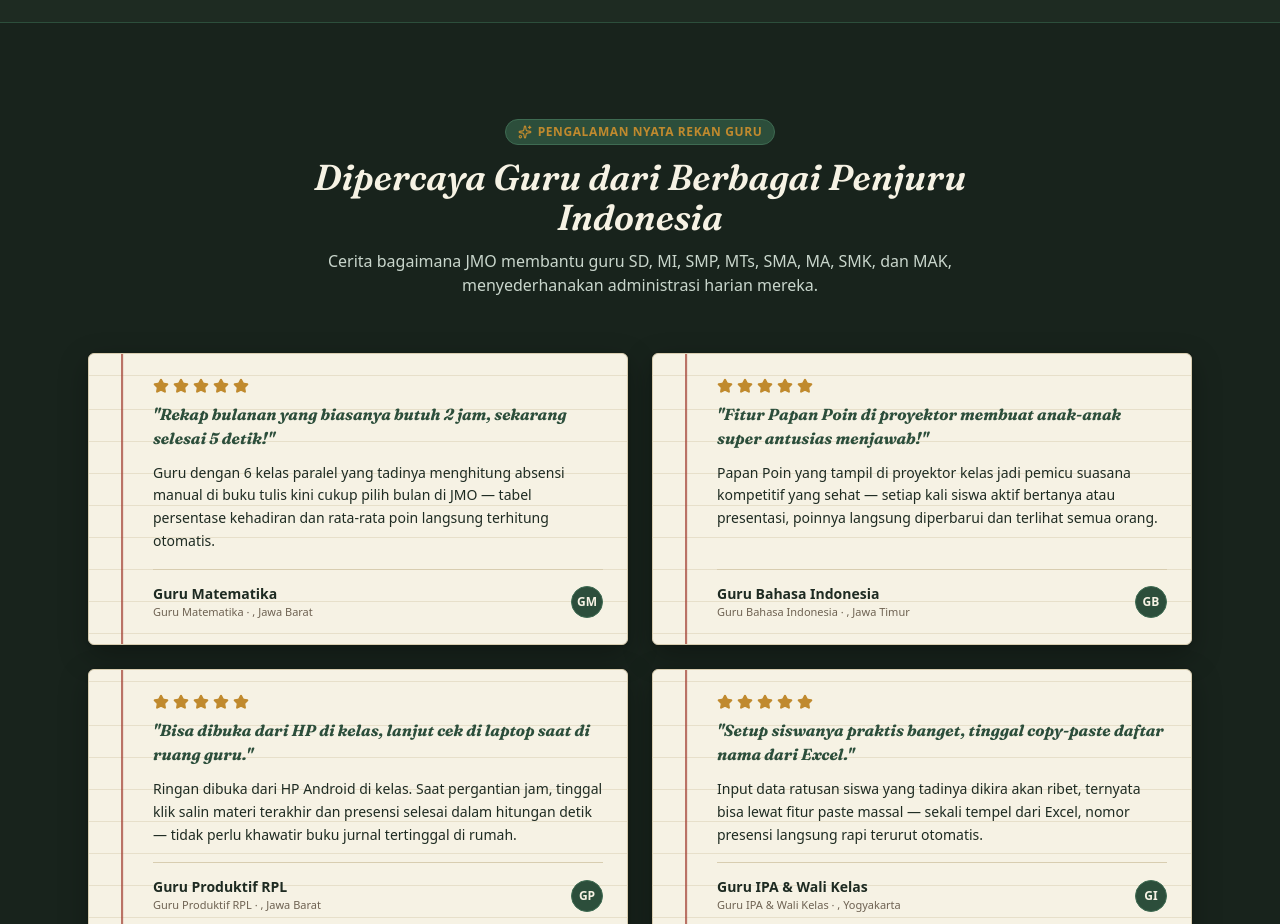
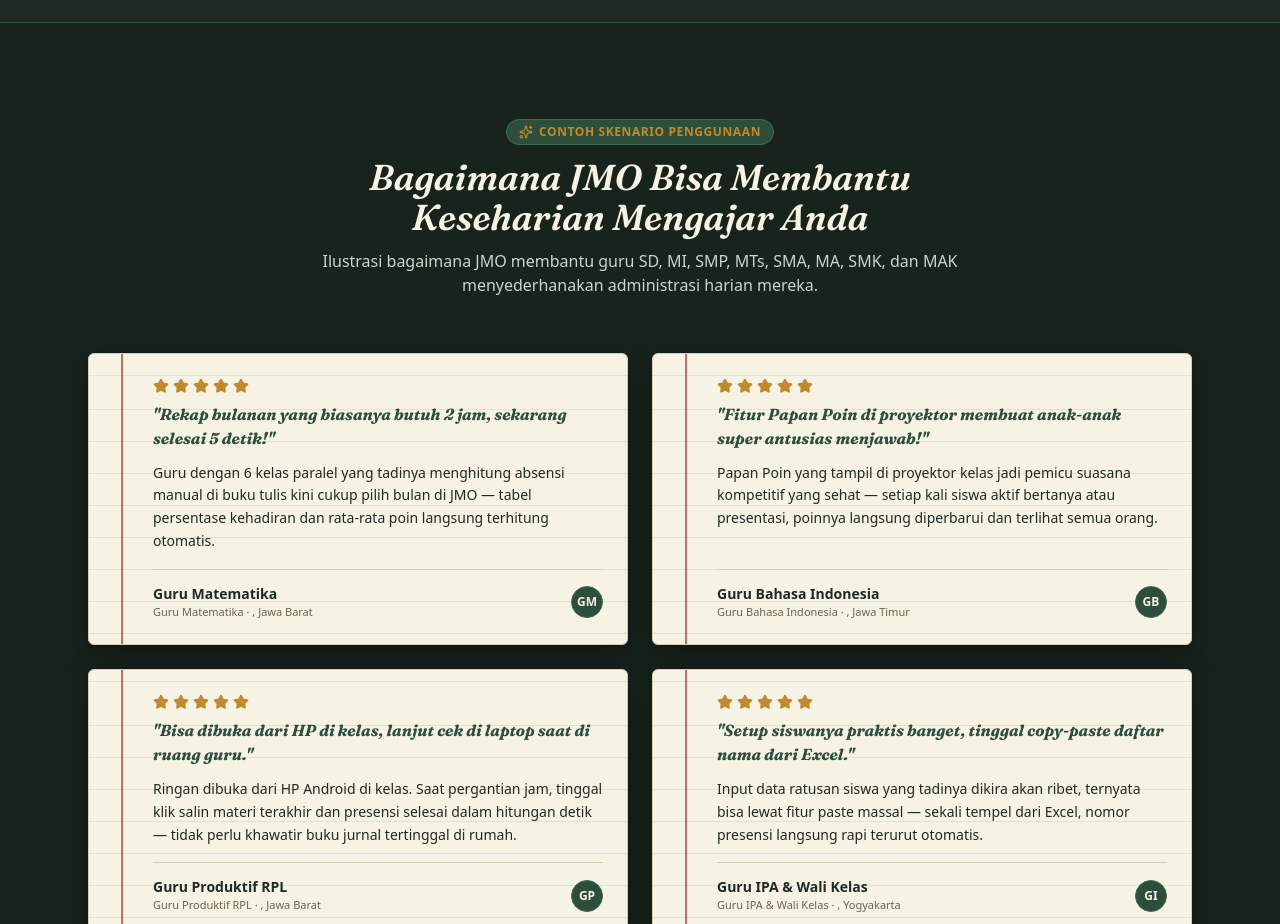
Before and after one commit to dimas-bn/Landing-Page-JMO, a React (Vite) app: page / in a window 1280 px wide. Shown: the part 7520-8444 px from the top of the page. Built offline with nearby package versions, Linux system fonts and the light colour scheme.

Commit message:
Update Testimonials.tsx

```diff
--- a/src/components/Testimonials.tsx
+++ b/src/components/Testimonials.tsx
@@ -10,13 +10,13 @@ export const Testimonials: React.FC = () => {
         <div className="text-center max-w-2xl mx-auto mb-14">
           <div className="inline-flex items-center gap-1.5 px-3 py-1 rounded-full bg-[#2C4E3B] text-[#C08A2E] text-xs font-semibold uppercase tracking-wider mb-3 border border-[#3E6B52]">
             <Sparkles className="w-3.5 h-3.5" />
-            <span>Pengalaman Nyata Rekan Guru</span>
+           <span>Contoh Skenario Penggunaan</span>
           </div>
           <h2 className="font-serif-heading text-2xl sm:text-3xl md:text-4xl font-semibold italic text-[#F6F2E4] mb-3">
-            Dipercaya Guru dari Berbagai Penjuru Indonesia
+           Bagaimana JMO Bisa Membantu Keseharian Mengajar Anda
           </h2>
           <p className="text-[#C9D6CC] text-sm sm:text-base">
-            Cerita bagaimana JMO membantu guru SD, MI, SMP, MTs, SMA, MA, SMK, dan MAK, menyederhanakan administrasi harian mereka.
+           Ilustrasi bagaimana JMO membantu guru SD, MI, SMP, MTs, SMA, MA, SMK, dan MAK menyederhanakan administrasi harian mereka.
           </p>
         </div>
 
```
